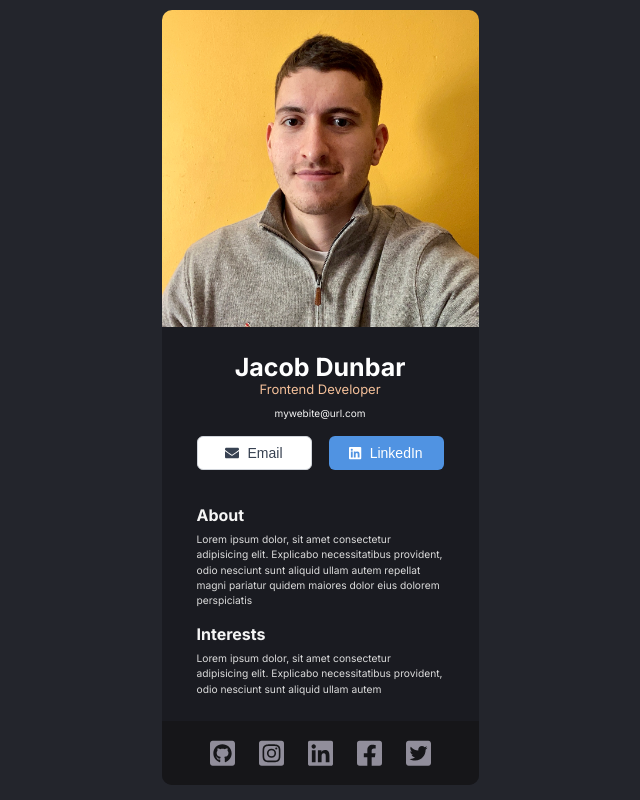
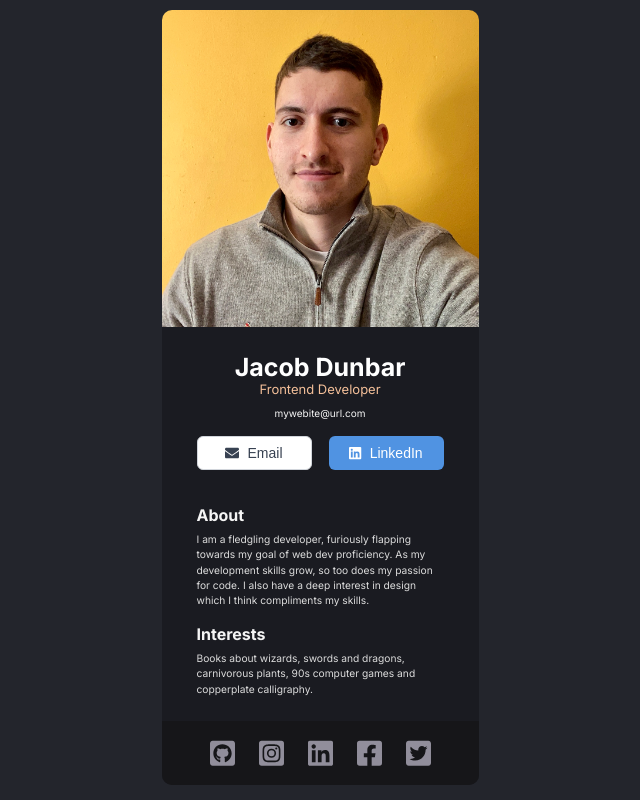
Before and after one commit to Jacob-Dunbar/digital-business-card, a React (Vite) app: page / in a window 1280 px wide. Shown: the whole page, without its empty margins (320-960 px from the left). Built offline with nearby package versions, Linux system fonts and the light colour scheme.

Commit message:
chore: update copy with relevant info

```diff
--- a/src/components/Main.jsx
+++ b/src/components/Main.jsx
@@ -6,16 +6,17 @@ const Main = () => {
       <section>
         <h2 className="main__heading">About</h2>
         <p className="main__p">
-          Lorem ipsum dolor, sit amet consectetur adipisicing elit. Explicabo
-          necessitatibus provident, odio nesciunt sunt aliquid ullam autem
-          repellat magni pariatur quidem maiores dolor eius dolorem perspiciatis
+          I am a fledgling developer, furiously flapping towards my goal of web
+          dev proficiency. As my development skills grow, so too does my passion
+          for code. I also have a deep interest in design which I think
+          compliments my skills.
         </p>
       </section>
       <section>
         <h2 className="main__heading">Interests</h2>
         <p className="main__p">
-          Lorem ipsum dolor, sit amet consectetur adipisicing elit. Explicabo
-          necessitatibus provident, odio nesciunt sunt aliquid ullam autem
+          Books about wizards, swords and dragons, carnivorous plants, 90s
+          computer games and copperplate calligraphy.
         </p>
       </section>
     </main>
```
